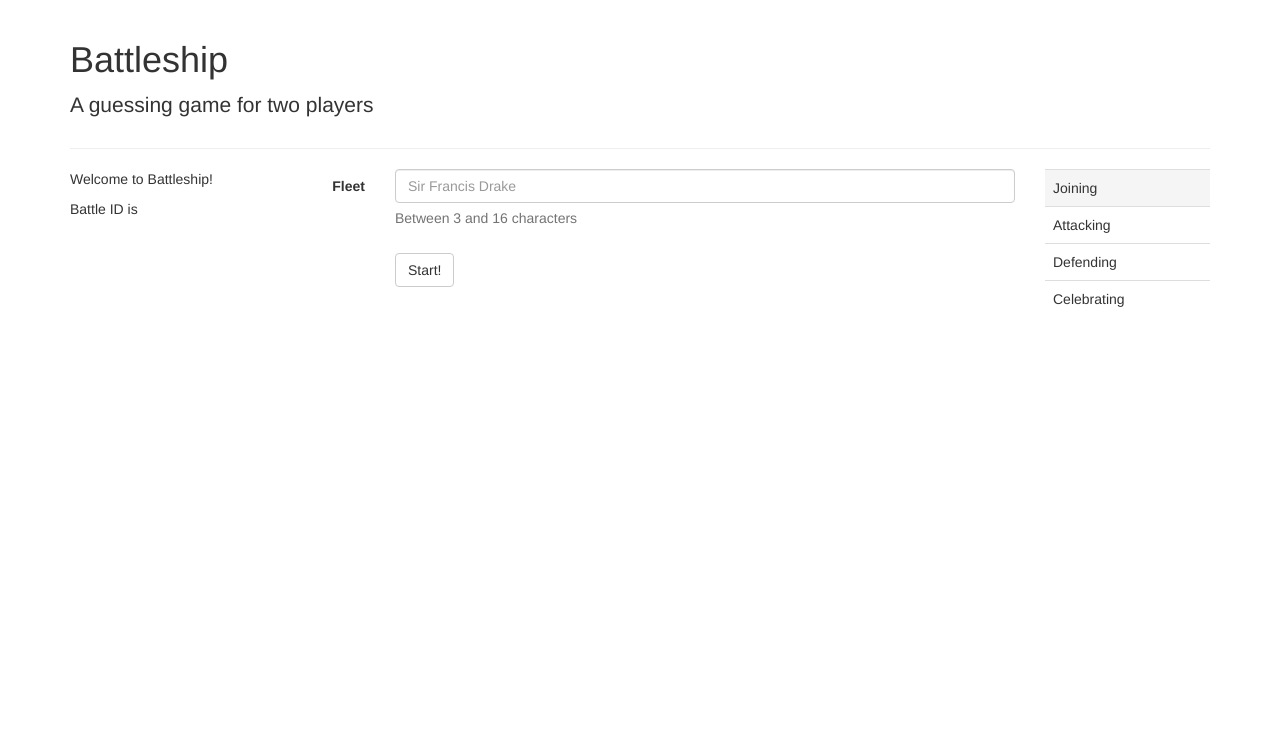
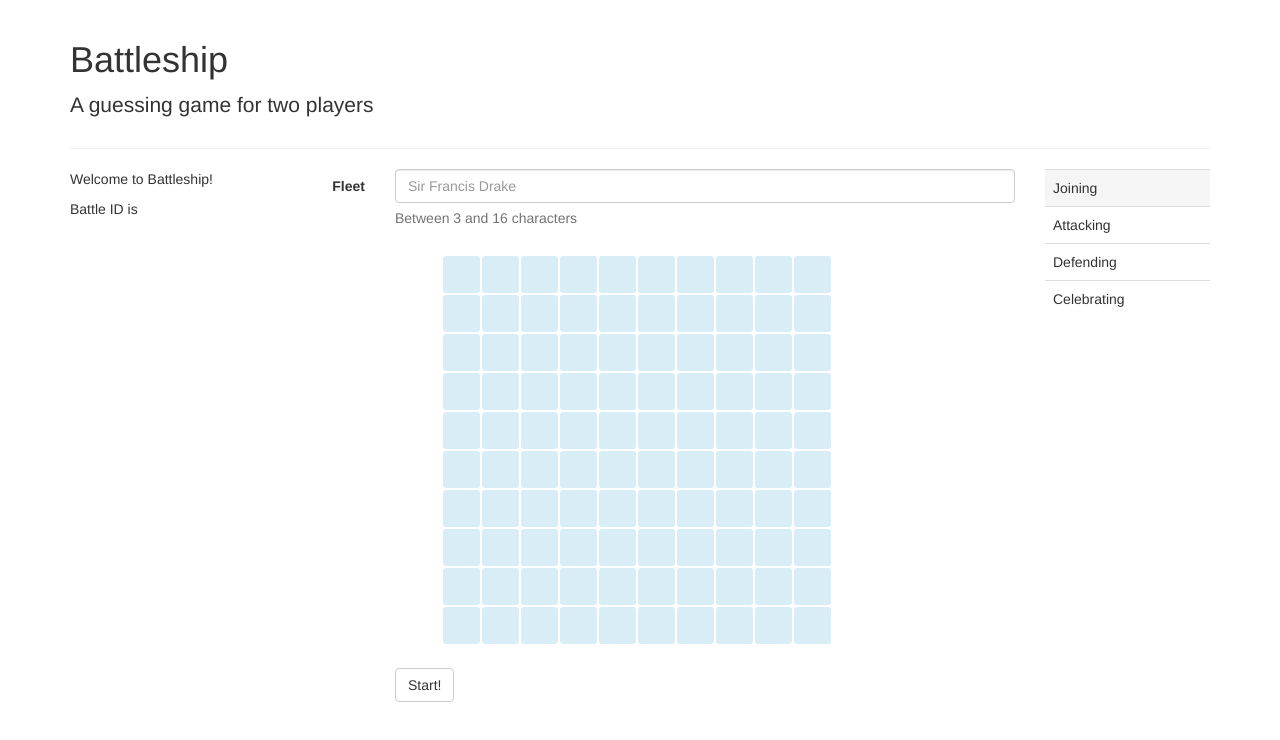
Before and after one commit to ivatet/node-battleship, a website: page public/index.html in a window 1280 px wide. Drawn offline with nearby package versions, Linux system fonts and the light colour scheme; no server answers; files whose address does not match are found by name.

Commit message:
impl: main board proof of concept

```diff
--- /dev/null
+++ b/public/css/custom.css
@@ -0,0 +1,29 @@
+.custom-board {
+  width: 400px;
+  height: 400px;
+  border-radius: 5px;
+  padding: 3px;
+  margin: 0 auto;
+}
+
+.custom-row {
+  margin-bottom: 2px;
+}
+
+.custom-row:last-child {
+  margin-bottom: 0;
+}
+
+.custom-row:after {
+  content: "";
+  display: block;
+  clear: both;
+}
+
+.custom-cell {
+  float: left;
+  width: 37px;
+  height: 37px;
+  border-radius: 3px;
+  margin-right: 2px;
+}
--- a/public/index.html
+++ b/public/index.html
@@ -6,6 +6,7 @@
     <link rel="icon" href="favicon.ico" type="image/x-icon" />
     <script src="/socket.io/socket.io.js"></script>
     <link rel="stylesheet" href="/css/bootstrap.min.css">
+    <link rel="stylesheet" href="/css/custom.css">
     <script src="/js/jquery.min.js"></script>
     <script src="/js/bootstrap.min.js"></script>
     <script src="/js/utils.js"></script>
@@ -36,6 +37,10 @@
               </div>
             </div>
             <div class="form-group">
+              <div id="mainBoard" class="custom-board">
+              </div>
+            </div>
+            <div class="form-group">
               <div class="col-sm-offset-2 col-sm-10">
                 <button id="joinButton" type="button" class="btn btn-default">Start!</button>
               </div>
--- a/public/js/app.js
+++ b/public/js/app.js
@@ -17,6 +17,25 @@ $(function () {
   app.socket = io('/', {
     reconnection: false
   });
+
+  /* Init */
+  var board = "";
+
+  for (var j = 0; j < 10; j++) {
+    var rowId = 'mainRow' + j;
+    board += '<div id="' + rowId + '" class="custom-row">';
+
+    for (var i = 0; i < 10; i++) {
+      var cellId = 'mainCell' + j;
+      cellId += i;
+      board += '<div id="' + cellId + '" class="bg-info custom-cell">';
+      board += '</div>';
+    }
+
+    board += '</div>';
+  }
+
+  $("#mainBoard").append(board);
 
   app.setState = function (newState) {
     app.state = newState;
```
